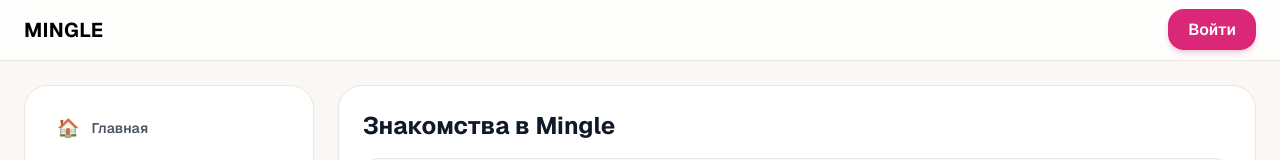
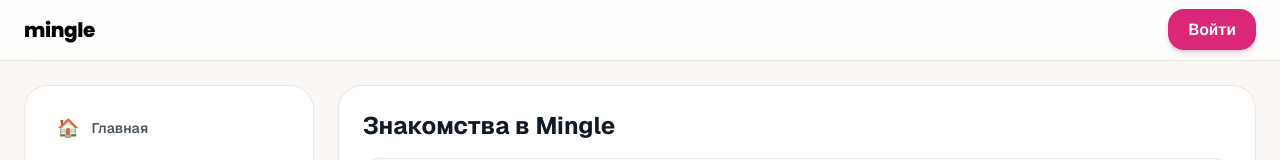
Before and after one commit to rustamkarimov2000-design/mingle, a Next.js app: page /people in a window 1280 px wide. Shown: the top 160 px of the page. Built offline with nearby package versions, Linux system fonts and the light colour scheme.

Commit message:
новый шрифт логотипа

```diff
--- a/app/globals.css
+++ b/app/globals.css
@@ -71,3 +71,8 @@
     @apply bg-background text-foreground;
   }
 }
+.font-logo {
+  font-family: var(--font-poppins);
+  font-weight: 800;
+  letter-spacing: -0.02em;
+}
--- a/app/layout.tsx
+++ b/app/layout.tsx
@@ -1,5 +1,5 @@
 import type { Metadata } from "next";
-import { Geist } from "next/font/google";
+import { Geist, Poppins } from "next/font/google";
 import { ThemeProvider } from "next-themes";
 import "./globals.css";
 
@@ -9,8 +9,8 @@ const defaultUrl = process.env.VERCEL_URL
 
 export const metadata: Metadata = {
   metadataBase: new URL(defaultUrl),
-  title: "Next.js and Supabase Starter Kit",
-  description: "The fastest way to build apps with Next.js and Supabase",
+  title: "Mingle — здесь общаются",
+  description: "Найди новые интересные знакомства в Mingle",
 };
 
 const geistSans = Geist({
@@ -19,14 +19,21 @@ const geistSans = Geist({
   subsets: ["latin"],
 });
 
+const poppins = Poppins({
+  variable: "--font-poppins",
+  display: "swap",
+  subsets: ["latin"],
+  weight: ["600", "700", "800"],
+});
+
 export default function RootLayout({
   children,
 }: Readonly<{
   children: React.ReactNode;
 }>) {
   return (
-    <html lang="en" suppressHydrationWarning>
-      <body className={`${geistSans.className} antialiased`}>
+    <html lang="ru" suppressHydrationWarning>
+      <body className={`${geistSans.className} ${poppins.variable} antialiased`}>
         <ThemeProvider
           attribute="class"
           defaultTheme="system"
--- a/app/page.tsx
+++ b/app/page.tsx
@@ -329,7 +329,7 @@ export default function HomePage() {
     <div className="min-h-screen bg-[#F8F9FA] text-gray-800 font-sans pb-12">
       <header className="max-w-6xl mx-auto px-6 h-16 flex items-center justify-between">
         <div className="flex items-center gap-3">
-          <span className="text-xl font-black tracking-wider text-gray-900">MINGLE</span>
+         <span className="font-logo text-xl text-gray-900">mingle</span>
           <span className="text-xs text-gray-400 font-medium">здесь общаются</span>
         </div>
 
--- a/components/Header.tsx
+++ b/components/Header.tsx
@@ -14,12 +14,12 @@ export default function Header({
   return (
     <header className="sticky top-0 z-40 border-b bg-white/80 backdrop-blur-md">
       <div className="mx-auto flex max-w-7xl items-center justify-between px-4 sm:px-6 py-4">
-        <Link
-          href="/"
-          className="text-xl font-bold tracking-wide text-black hover:opacity-80 transition cursor-pointer select-none"
-        >
-          MINGLE
-        </Link>
+       <Link
+  href="/"
+  className="font-logo text-xl text-black hover:opacity-80 transition cursor-pointer select-none"
+>
+  mingle
+</Link>
 
         <div>
           {user ? (
```
